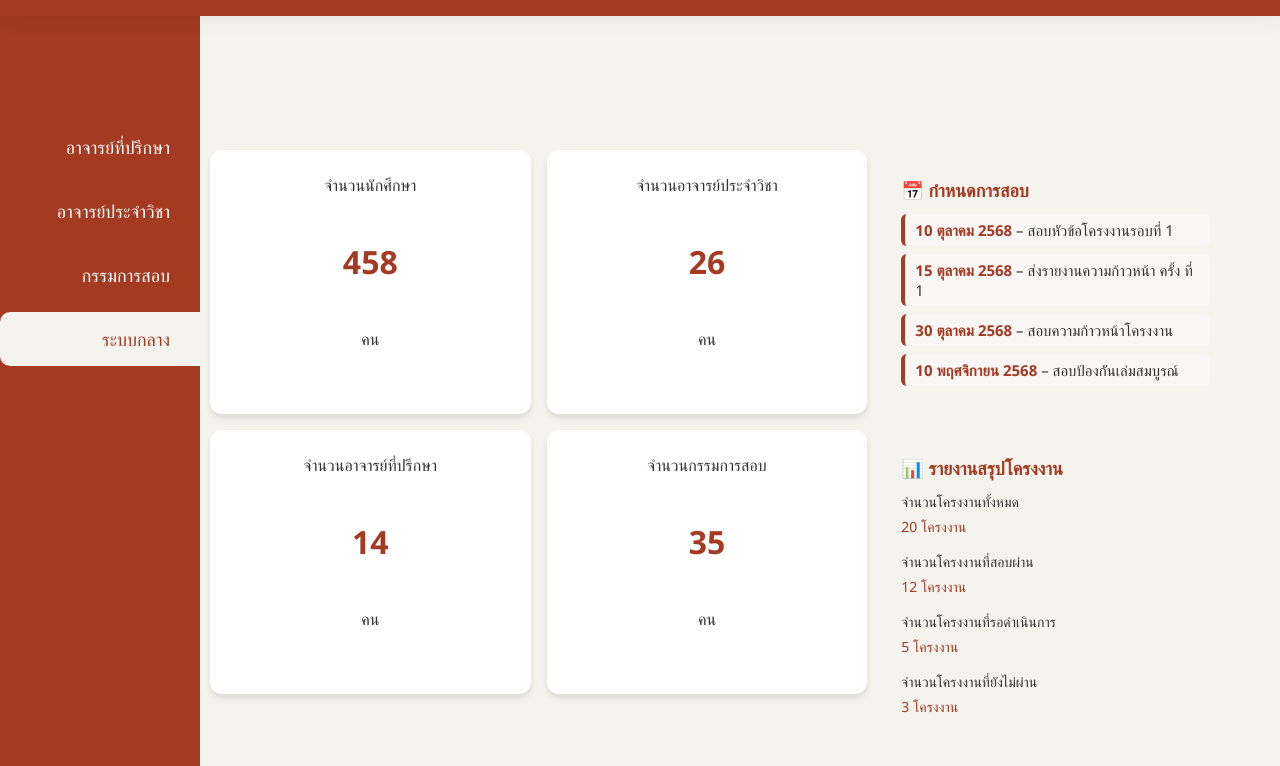
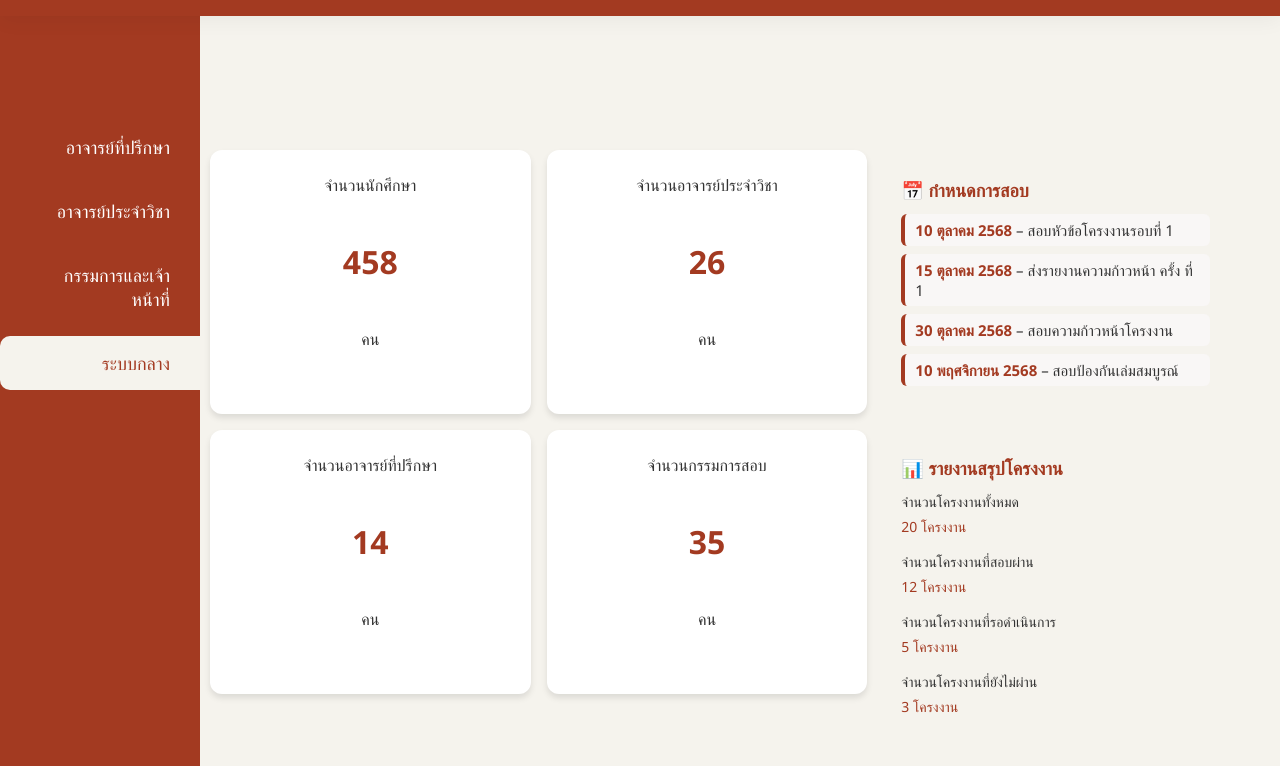
Before and after one commit to Sukita42/project-INTRO-TO-ONE, a plain HTML site: page teach4.html in a window 1280 px wide. Shown: the part 110-876 px from the top of the page. Drawn offline with Linux system fonts and the light colour scheme.

Commit message:
Update teach4.html

```diff
--- a/teach4.html
+++ b/teach4.html
@@ -197,7 +197,7 @@
   <!-- เมนูเชื่อมไปไฟล์อื่น -->
     <a href="indexteacher1.html"  class="menu">อาจารย์ที่ปรึกษา</a>
     <a href="teach2.html"   class="menu">อาจารย์ประจำวิชา</a>
-    <a href="teach3-1.html"   class="menu">กรรมการสอบ</a>
+    <a href="teach3-1.html"   class="menu">กรรมการและเจ้าหน้าที่</a>
     <a href="teach4.html" class="menu active">ระบบกลาง</a>
   </aside>
 
```
